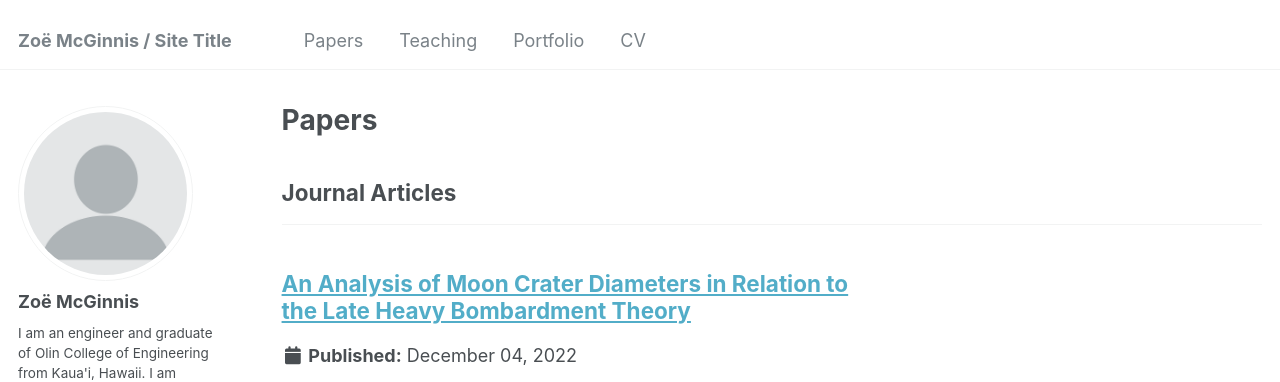
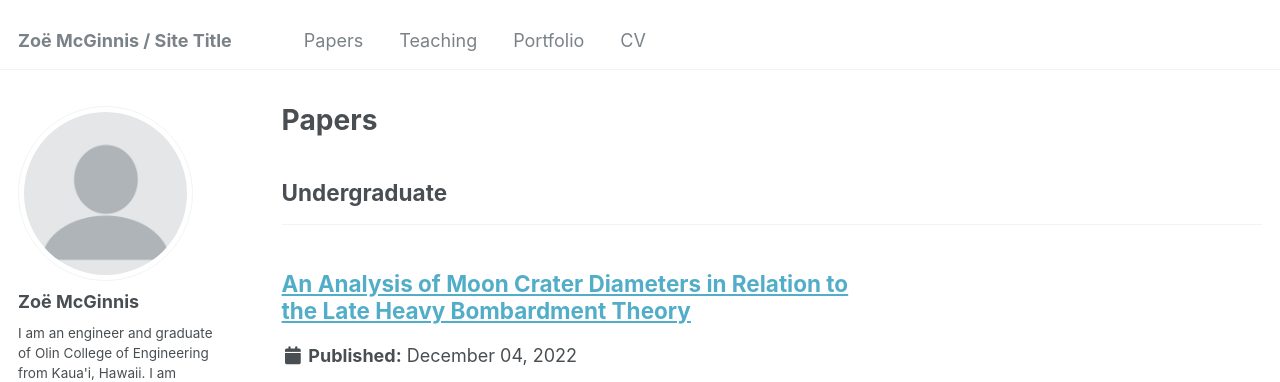
Before and after one commit to Mickmcginnis/zmcginnis, a Jekyll site: the page built from _pages/papers.html, in a window 1280 px wide. Shown: the top 382 px of the page. Built offline with Jekyll 4.4.1, drawn with Linux system fonts in a browser that asks for light colours.

Commit message:
Change papers section title to undergraduate

```diff
--- a/_config.yml
+++ b/_config.yml
@@ -78,7 +78,7 @@ paper_category:
 #   books:
 #     title: 'Books'
   manuscripts:
-    title: 'Journal Articles'
+    title: 'Undergraduate'
   # conferences:
   #   title: 'Conference Papers'
 
```
